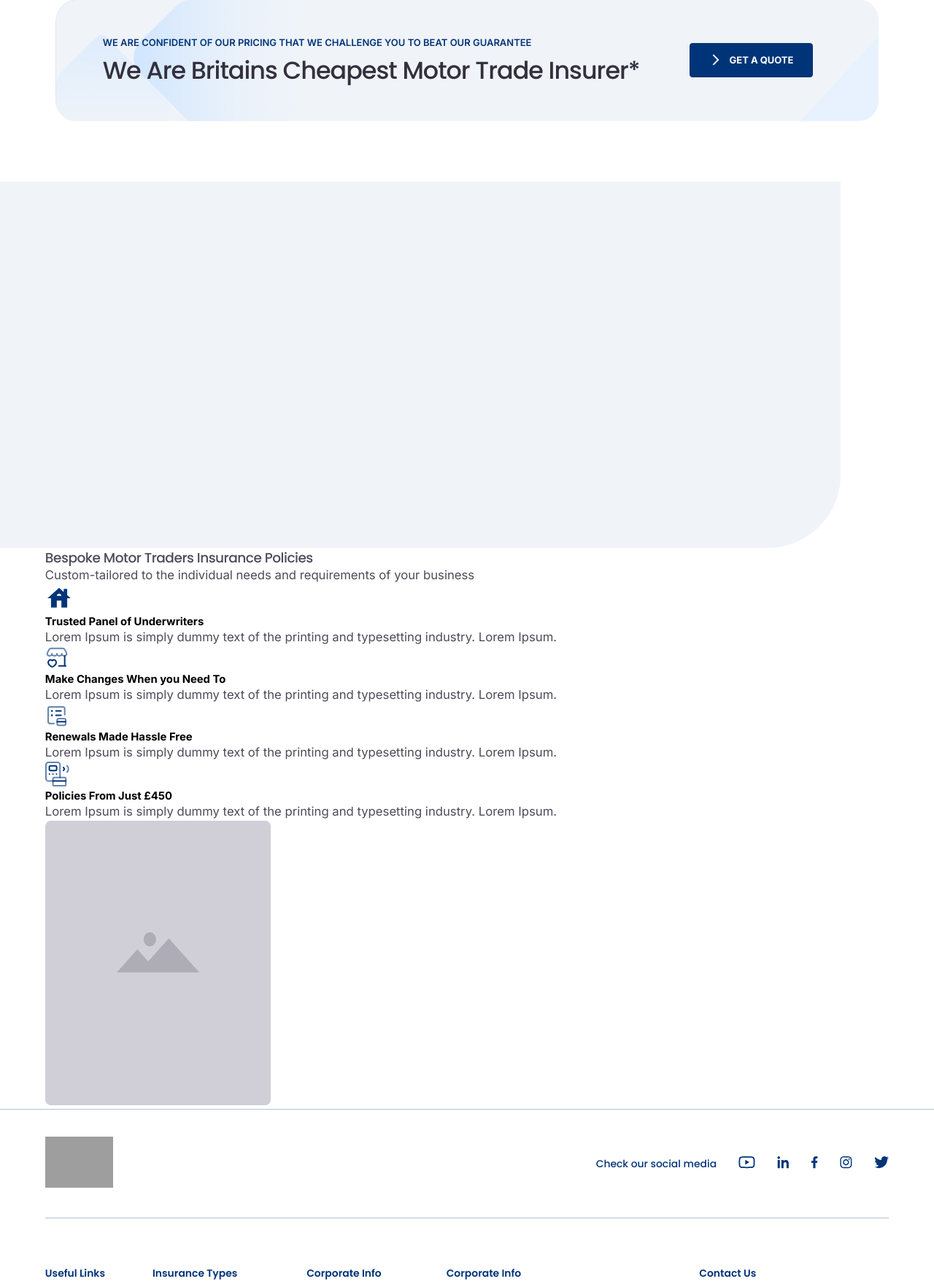
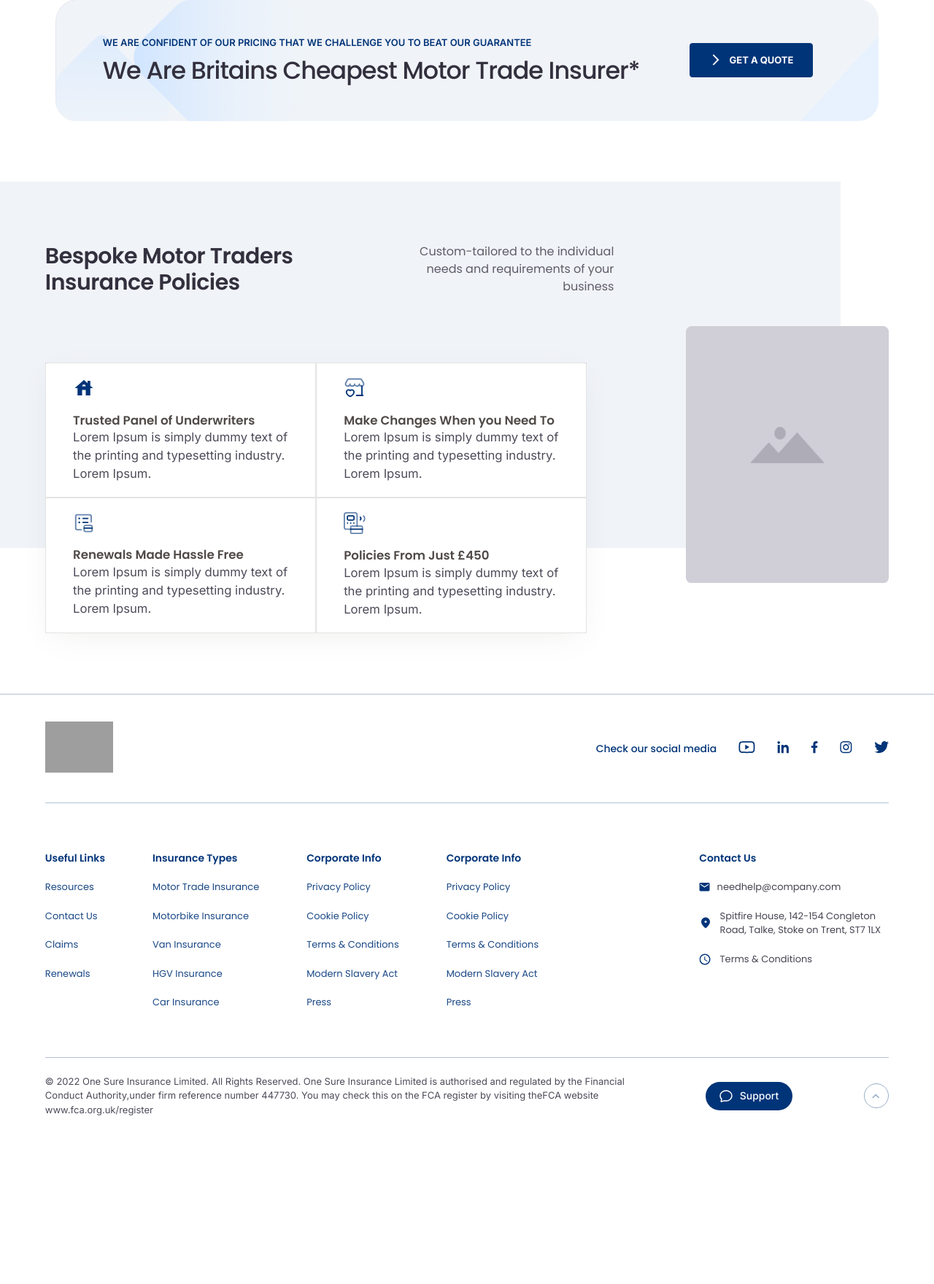
Before and after one commit to ruivergani/onesureinsurance, a PHP site: page /motortrade.html in a window 1280 px wide. Shown: the part 1742-3502 px from the top of the page at 73% size. After the commit the page ends 3271 px from the top, so only its background shows below. Run offline with PHP 8.4, Linux system fonts and the light colour scheme; some web fonts are replaced; grey boxes are pictures that could not be loaded.

Commit message:
CSS Section Bespoke Motortrade

```diff
--- a/motortrade.html
+++ b/motortrade.html
@@ -348,12 +348,12 @@
 
   <!-- Section Bespoke -->
   <section class="s-bespoke">
-    <img src="./assets/bg/bg-bespoke.jpg" alt="background image blue" title="background image blue" class="bg-bespoke">
     <div class="container">
       <div class="text-top">
         <h4>Bespoke Motor Traders Insurance Policies</h4>
         <p>Custom-tailored to the individual needs and requirements of your business</p>
       </div>
+      <div class="main-bespoke">
         <div class="text-bottom">
           <ul>
             <!-- Card -->
@@ -381,7 +381,8 @@
               <p>Lorem Ipsum is simply dummy text of the printing and typesetting industry. Lorem Ipsum.</p>
             </li>
           </ul>
-        <img src="./assets/bg/bespoke-image.jpg" alt="bespoke image" title="bespoke image">
+        </div>
+        <img src="./assets/bg/bespoke-image.jpg" alt="bespoke image" title="bespoke image" class="bespoke-img">
       </div>
     </div>
   </section>
--- a/scss/_subpages.scss
+++ b/scss/_subpages.scss
@@ -291,3 +291,83 @@
         justify-content: center;
     }
 }
+// Section Bespoke
+.s-bespoke{
+    background: url(../assets/bg/bg-bespoke.jpg) no-repeat;
+    padding: 9rem 0px;
+
+    .text-top{
+        display: flex;
+        align-items: center;
+        gap: 17rem;
+        h4{
+            width: 100%;
+            max-width: 38rem;
+            font-family: 'Poppins', sans-serif;
+            font-weight: 600;
+            font-size: 30px;
+            line-height: 120%;
+            color: $grey-600;
+        }
+        p{
+            width: 100%;
+            max-width: 29rem;
+            font-family: 'Poppins', sans-serif;
+            font-weight: 400;
+            font-size: 16px;
+            line-height: 150%;
+            color: $grey-500;
+            opacity: 0.9;
+            text-align: right;
+        }
+    }
+    .main-bespoke{
+        display: flex;
+        justify-content: space-between;
+        margin-top: 10rem;
+        position: relative;
+        // Cards
+        .text-bottom{
+            background: #FFFFFF;
+            box-shadow: 0px 10px 40px -10px rgba(95, 88, 82, 0.1);
+            border-radius: 6px;
+            width: 100%;
+            max-width: 80rem;
+            ul{
+                display: grid;
+                grid-template-columns: 1fr 1fr;
+                li{
+                    width: 100%;
+                    max-width: 40rem;
+                    padding: 2rem 4rem;
+                    border: 1px solid rgba(211, 210, 209, 0.6);
+                    img{
+                        width: 100%;
+                        max-width: 3.2rem;
+                        margin-bottom: 15px;
+                    }
+                    h5{
+                        font-family: 'Poppins', sans-serif;
+                        font-weight: 600;
+                        font-size: 1.8rem;
+                        line-height: 130%;
+                        color: #4F4A47;
+                    }
+                    p{
+
+                    }
+                }
+            }
+        }
+        // Image
+        .bespoke-img{
+            width: 100%;
+            max-width: 30rem;
+            position: absolute;
+            top: -50px;
+            right: 0px;
+            border-radius: 0.8rem;
+        }
+    }
+
+}
```
Also changed, not shown: css/main.css. Lines whose indentation alone changed are shown as unchanged.
